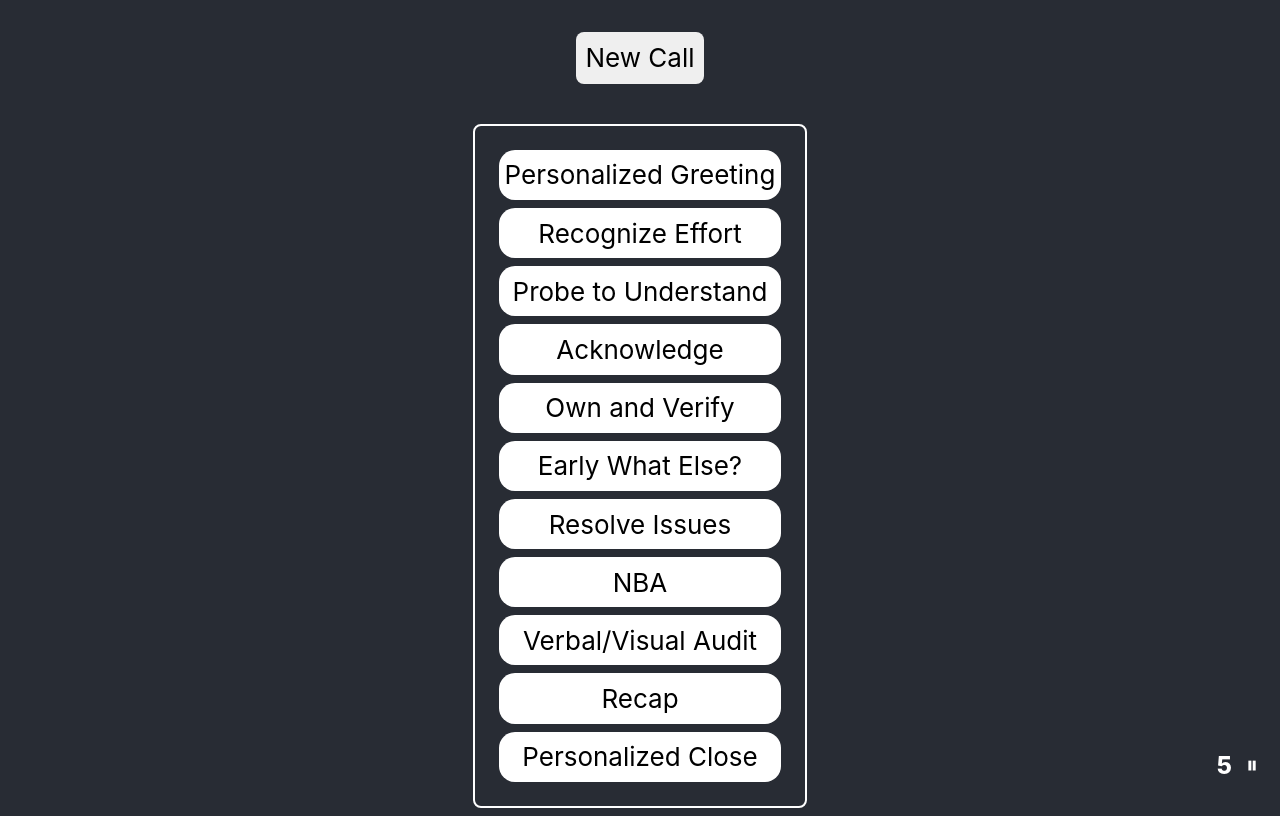
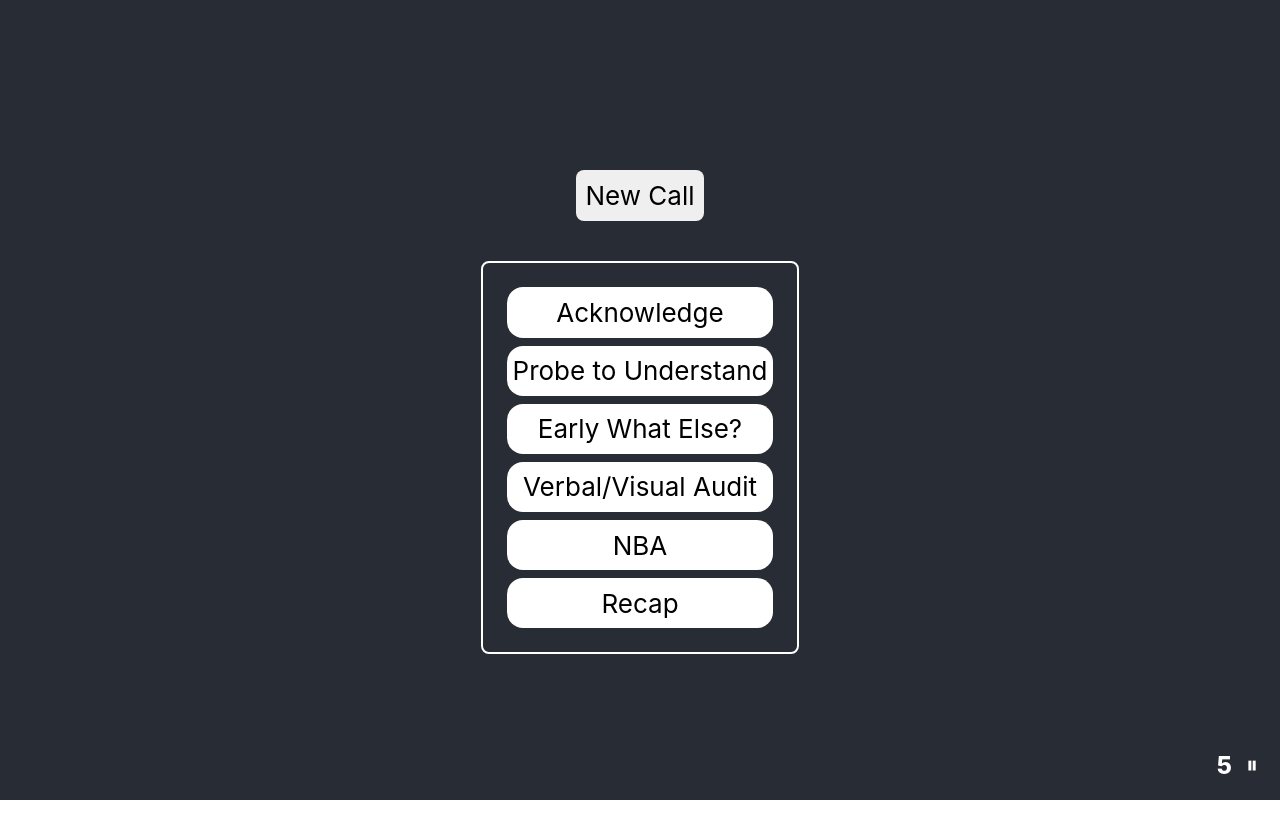
Before and after one commit to Sunonymous/Flo, a React (Create React App) app: page / in a window 1280 px wide. Built offline with nearby package versions, Linux system fonts and the light colour scheme.

Commit message:
reduced template behaviors

```diff
--- a/src/Behavior.js
+++ b/src/Behavior.js
@@ -2,17 +2,12 @@ import "./Behavior.css";
 import React from "react";
 
 const templateBehaviors = [
-  "Personalized Greeting",
-  "Recognize Effort",
+  "Acknowledge",
   "Probe to Understand",
-  "Acknowledge",
-  "Own and Verify",
   "Early What Else?",
-  "Resolve Issues",
+  "Verbal/Visual Audit",
   "NBA",
-  "Verbal/Visual Audit",
   "Recap",
-  "Personalized Close",
 ];
 
 export default function Behavior({ resetter }) {
```
